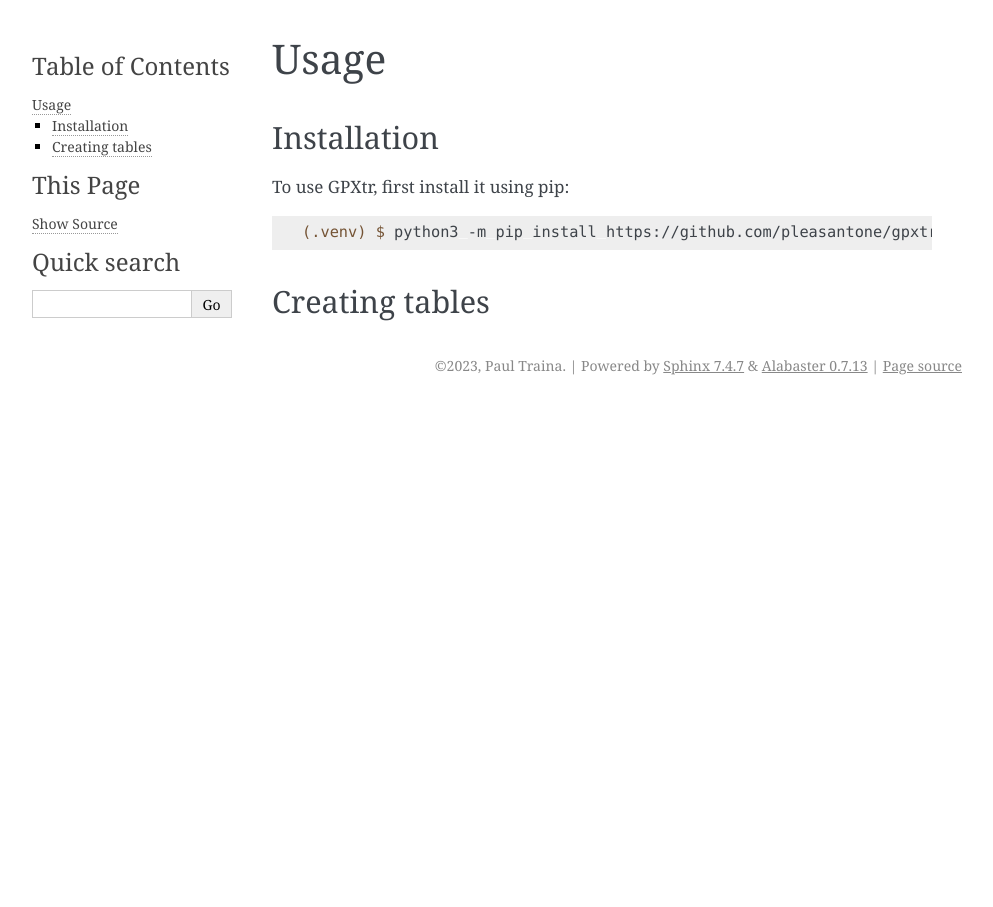
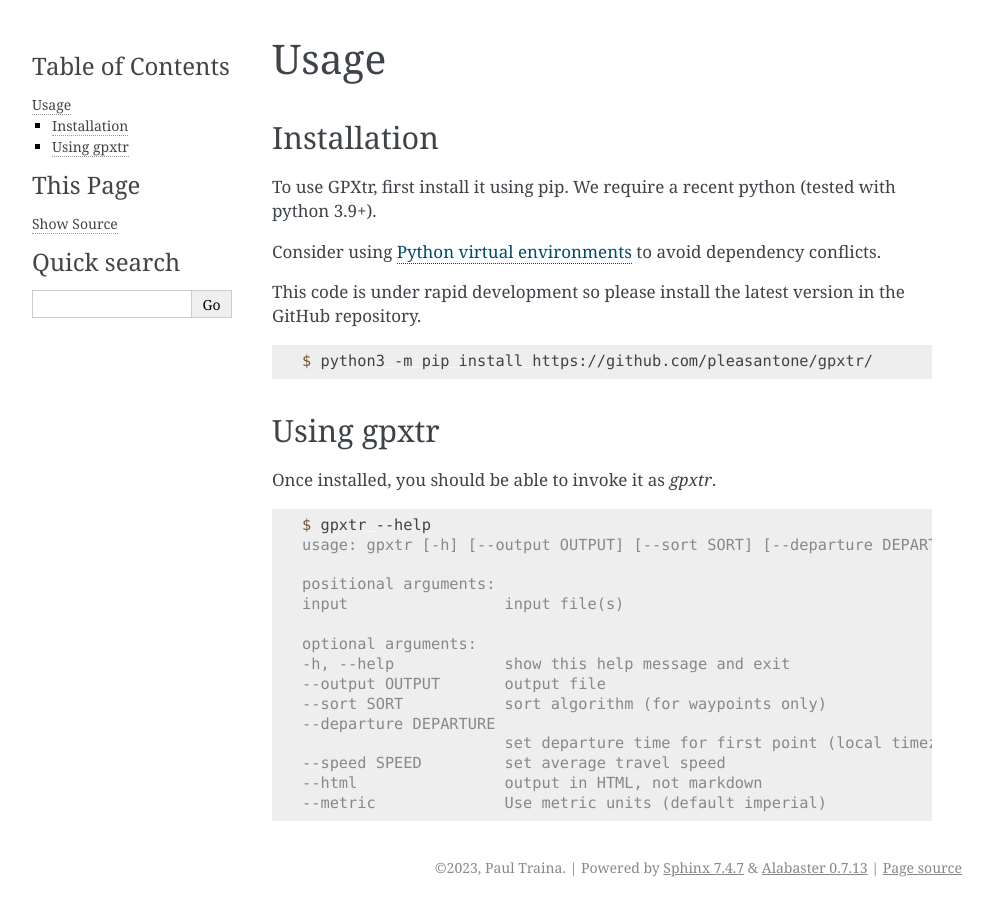
Before and after one commit to pleasantone/gpxtr, a Sphinx documentation site: the page built from docs/usage.rst, in a window 1280 px wide. Shown: the whole page, without its empty margins (148-1141 px from the left). Built offline with Sphinx 7.4.7, drawn with Linux system fonts in a browser that asks for light colours.

Commit message:
documentation snapshot

```diff
--- a/docs/api.rst
+++ b/docs/api.rst
@@ -5,4 +5,7 @@
    :toctree: generated
 
 .. automodule:: gpxtr
-   :members:
+   :members: DEFAULT_TRAVEL_SPEED, DEFAULT_WAYPOINT_DELAYS
+
+.. autoclass:: gpxtr.GPXTableCalculator
+   :members: print_header, print_routes, print_waypoints
--- a/docs/conf.py
+++ b/docs/conf.py
@@ -20,6 +20,8 @@
     'sphinx.ext.autodoc',
     'sphinx.ext.autosummary',
     'sphinx.ext.intersphinx',
+    'sphinx.ext.coverage',
+    'sphinx.ext.napoleon',
 ]
 
 templates_path = ['_templates']
--- a/docs/usage.rst
+++ b/docs/usage.rst
@@ -6,11 +6,39 @@
 Installation
 ------------
 
-To use GPXtr, first install it using pip:
+To use GPXtr, first install it using pip. We require a recent python (tested with python 3.9+).
+
+Consider using `Python virtual environments`_ to avoid dependency conflicts.
+
+This code is under rapid development so please install the latest version
+in the GitHub repository.
 
 .. code-block:: console
 
-   (.venv) $ python3 -m pip install https://github.com/pleasantone/gpxtr/
+   $ python3 -m pip install https://github.com/pleasantone/gpxtr/
 
-Creating tables
----------------
+Using gpxtr
+-----------
+
+Once installed, you should be able to invoke it as *gpxtr*.
+
+.. code-block:: console
+
+   $ gpxtr --help
+   usage: gpxtr [-h] [--output OUTPUT] [--sort SORT] [--departure DEPARTURE] [--speed SPEED] [--html] [--metric] input [input ...]
+
+   positional arguments:
+   input                 input file(s)
+
+   optional arguments:
+   -h, --help            show this help message and exit
+   --output OUTPUT       output file
+   --sort SORT           sort algorithm (for waypoints only)
+   --departure DEPARTURE
+                         set departure time for first point (local timezone)
+   --speed SPEED         set average travel speed
+   --html                output in HTML, not markdown
+   --metric              Use metric units (default imperial)
+
+
+.. _Python virtual environments: https://docs.python.org/3/library/venv.html
```
Also changed, not shown: src/gpxtr/__init__.py (+21 -9 lines), .readthedocs.yaml.
